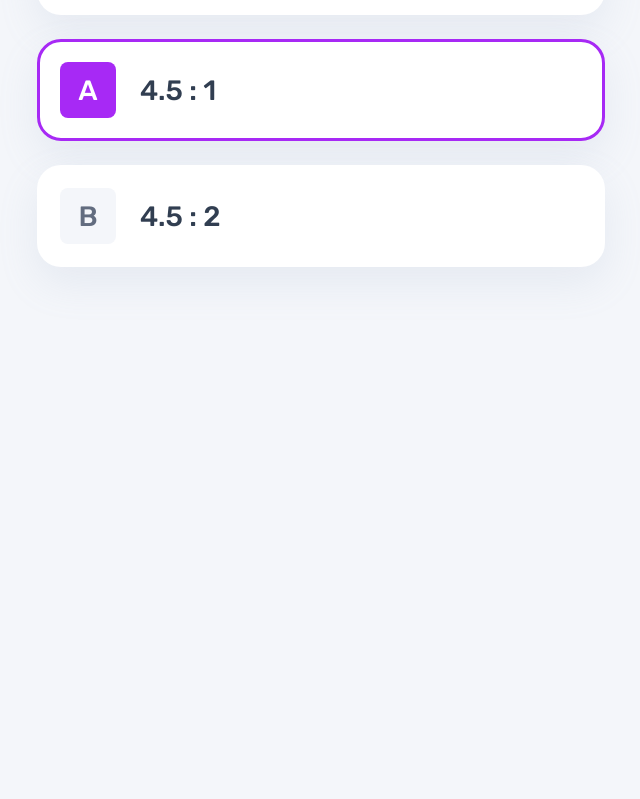
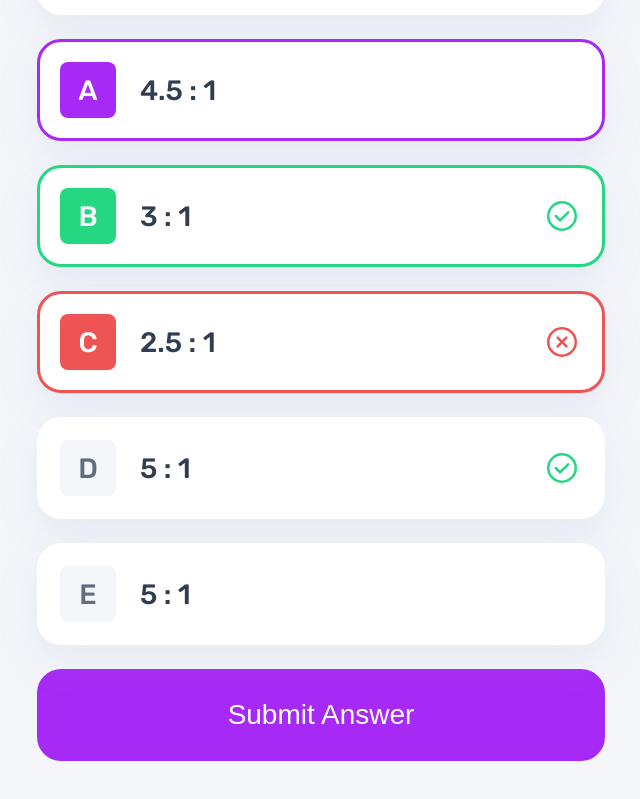
Before and after one commit to K-ost/quiz-app, a React (Vite) app: page / in a window 1280 px wide. Shown: the part 689-1488 px from the top of the page, without its empty margins (615-1255 px from the left). Before the commit the page ends 1044 px from the top, so only its background shows below. Built offline with nearby package versions, Linux system fonts and the light colour scheme.

Commit message:
adding styles and notify

```diff
--- a/src/App.tsx
+++ b/src/App.tsx
@@ -7,6 +7,8 @@ import Item from "./ui/Item";
 import IconTitle from "./ui/IconTitle";
 import Grid from "./ui/Grid";
 import ProgressBar from "./ui/ProgressBar";
+import Button from "./ui/Button";
+import Notify from "./ui/Notify";
 
 function App() {
   const { theme } = useThemeStore();
@@ -39,12 +41,24 @@ function App() {
             <Item>
               <IconTitle title="Accessibility" icon />
             </Item>
-            <Item className="active">
+            <Item option="true" className="active">
               <IconTitle title="4.5 : 1" letter="A" />
             </Item>
-            <Item>
-              <IconTitle title="4.5 : 2" letter="B" />
+            <Item option="true" className="success">
+              <IconTitle title="3 : 1" letter="B" />
             </Item>
+            <Item option="true" className="wrong">
+              <IconTitle title="2.5 : 1" letter="C" />
+            </Item>
+            <Item option="true" className="correct">
+              <IconTitle title="5 : 1" letter="D" />
+            </Item>
+            <Item option="true">
+              <IconTitle title="5 : 1" letter="E" />
+            </Item>
+
+            <Button style={{ width: "100%" }}>Submit Answer</Button>
+            <Notify>Please select an answer</Notify>
           </div>
         </Grid>
       </Container>
--- a/src/components/Header.tsx
+++ b/src/components/Header.tsx
@@ -20,7 +20,7 @@ const Header = (): JSX.Element => {
   return (
     <Head>
       <div>
-        <IconTitle title="Accessibility" />
+        <IconTitle title="Accessibility" icon />
       </div>
       <Switcher />
     </Head>
--- a/src/types.tsx
+++ b/src/types.tsx
@@ -25,3 +25,5 @@ declare module "styled-components" {
 }
 
 export type ThemeName = "light" | "dark";
+
+export type ItemState = "active" | "wrong" | "correct" | "success";
--- a/src/ui/IconTitle.tsx
+++ b/src/ui/IconTitle.tsx
@@ -20,7 +20,7 @@ const Title = styled.div`
   }
 `;
 
-const Icon = styled.div`
+export const Icon = styled.div`
   background: ${({ theme }) => theme.colors.light};
   border-radius: 8px;
   align-items: center;
@@ -76,7 +76,7 @@ const IconTitle = (props: IconTitleProps): JSX.Element => {
           <img src={iconImg} alt="" />
         </Icon>
       ) : (
-        <Icon className="iconBox">{letter}</Icon>
+        <Icon>{letter}</Icon>
       )}
       {title}
     </Title>
--- a/src/ui/Item.tsx
+++ b/src/ui/Item.tsx
@@ -1,6 +1,14 @@
 import styled from "styled-components";
 import { useThemeStore } from "../store/useThemeStore";
 import { ThemeName } from "../types";
+import { Icon } from "./IconTitle";
+import iconSuccess from "../assets/icon-correct.svg";
+import iconWrong from "../assets/icon-incorrect.svg";
+
+type ItemProps = React.ComponentPropsWithoutRef<"div"> & {
+  children: React.ReactNode;
+  option?: "true" | "false";
+};
 
 const ItemDiv = styled.div<{ $themeName: ThemeName }>`
   background: ${({ $themeName, theme }) =>
@@ -20,15 +28,47 @@ const ItemDiv = styled.div<{ $themeName: ThemeName }>`
   margin: 0 0 24px;
   padding: 20px;
   position: relative;
-  &:hover .iconBox {
+  .stateMark {
+    display: none;
+    position: absolute;
+    right: 20px;
+    top: 50%;
+    margin-top: -20px;
+  }
+  &:hover ${Icon} {
     background: #f6e7ff;
     color: ${({ theme }) => theme.colors.purple};
   }
   &.active {
     border-color: ${({ theme }) => theme.colors.purple};
   }
-  &.active .iconBox {
+  &.success {
+    border-color: ${({ theme }) => theme.colors.success};
+    .stateMark-correct {
+      display: block;
+    }
+  }
+  &.correct {
+    .stateMark-correct {
+      display: block;
+    }
+  }
+  &.wrong {
+    border-color: ${({ theme }) => theme.colors.danger};
+    .stateMark-wrong {
+      display: block;
+    }
+  }
+  &.active ${Icon} {
     background: ${({ theme }) => theme.colors.purple};
+    color: ${({ theme }) => theme.colors.white};
+  }
+  &.success ${Icon} {
+    background: ${({ theme }) => theme.colors.success};
+    color: ${({ theme }) => theme.colors.white};
+  }
+  &.wrong ${Icon} {
+    background: ${({ theme }) => theme.colors.danger};
     color: ${({ theme }) => theme.colors.white};
   }
   @media screen and (max-width: 750px) {
@@ -36,13 +76,33 @@ const ItemDiv = styled.div<{ $themeName: ThemeName }>`
     margin: 0 0 12px;
     min-height: 64px;
     padding: 12px;
+    .stateMark {
+      width: 32px;
+      right: 12px;
+      margin-top: -16px;
+    }
   }
 `;
 
-const Item = (props: React.ComponentPropsWithoutRef<"div">): JSX.Element => {
+const Item = (props: ItemProps): JSX.Element => {
+  const { children, option } = props;
   const { theme } = useThemeStore();
 
-  return <ItemDiv $themeName={theme} {...props} />;
+  return (
+    <ItemDiv $themeName={theme} {...props}>
+      {children}
+      {option && (
+        <>
+          <img
+            src={iconSuccess}
+            alt=""
+            className="stateMark stateMark-correct"
+          />
+          <img src={iconWrong} alt="" className="stateMark stateMark-wrong" />
+        </>
+      )}
+    </ItemDiv>
+  );
 };
 
 export default Item;
--- /dev/null
+++ b/src/ui/Notify.tsx
@@ -0,0 +1,44 @@
+import styled from "styled-components";
+import icon from "../assets/icon-error.svg";
+import { ThemeName } from "../types";
+import { useThemeStore } from "../store/useThemeStore";
+
+type NotifyProps = {
+  children: React.ReactNode;
+  show?: boolean;
+};
+
+const NotifyBox = styled.div<{ $themeName: ThemeName }>`
+  align-items: center;
+  color: ${({ theme, $themeName }) =>
+    $themeName === "dark" ? theme.colors.white : theme.colors.danger};
+  display: flex;
+  font-size: ${(props) => props.theme.fontSize.textS};
+  justify-content: center;
+  img {
+    display: block;
+    margin-right: 8px;
+  }
+  @media screen and (max-width: 750px) {
+    font-size: 18px;
+    img {
+      width: 32px;
+    }
+  }
+`;
+
+const Notify = (props: NotifyProps): JSX.Element => {
+  const { children, show } = props;
+  const { theme } = useThemeStore();
+
+  if (!show) return <></>;
+
+  return (
+    <NotifyBox $themeName={theme}>
+      <img src={icon} alt="" />
+      {children}
+    </NotifyBox>
+  );
+};
+
+export default Notify;
```
